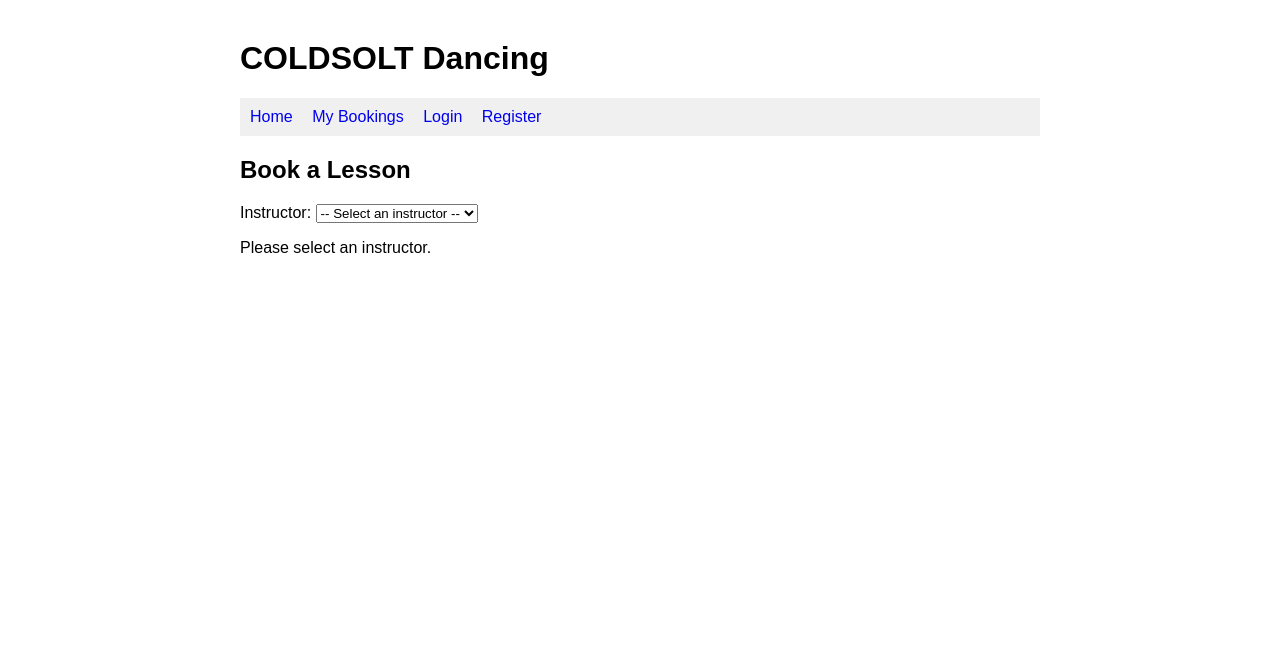
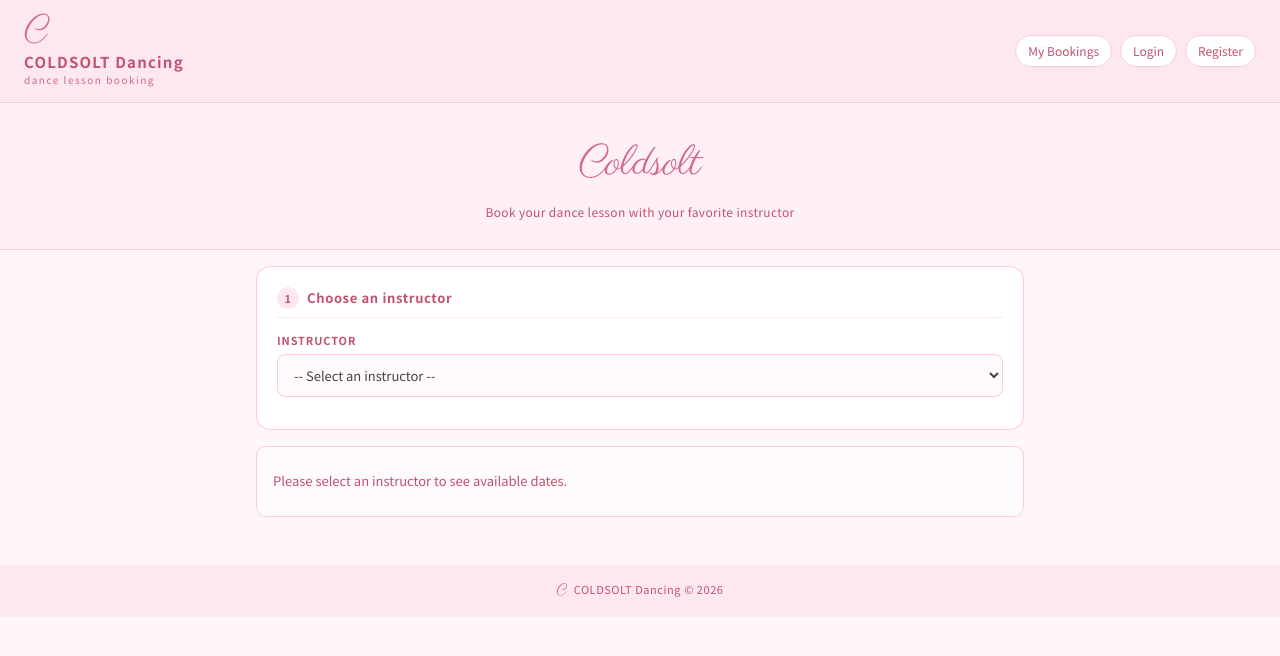
Before and after one commit to Zegn6/coldsolt-dancing, a Django app: page / in a window 1280 px wide. Shown: the top 656 px of the page. Run offline with Django 5.2, Linux system fonts and the light colour scheme; data that the repository does not hold is empty; some libraries are stand-ins or nearby versions.

Commit message:
Apply pastel pink design with Parisienne font and hero section

```diff
--- /dev/null
+++ b/booking/static/booking/css/style.css
@@ -0,0 +1,365 @@
+@import url('https://fonts.googleapis.com/css2?family=Parisienne&family=Noto+Sans+JP:wght@400;500;700&display=swap');
+
+/* ── Reset & Base ─────────────────────────────── */
+*, *::before, *::after {
+    box-sizing: border-box;
+    margin: 0;
+    padding: 0;
+}
+
+body {
+    font-family: 'Noto Sans JP', sans-serif;
+    font-size: 1rem;
+    line-height: 1.6;
+    color: #444;
+    background: #FFF6F8;
+}
+
+/* ── Header ───────────────────────────────────── */
+header {
+    background: #FDE8EF;
+    padding: 14px 24px;
+    display: flex;
+    align-items: center;
+    gap: 16px;
+    border-bottom: 1px solid #FACCDA;
+}
+
+.logo-c {
+    font-family: 'Parisienne', cursive;
+    font-size: 36px;
+    color: #D4688A;
+    line-height: 1;
+}
+
+.logo-text {
+    font-size: 15px;
+    font-weight: 700;
+    color: #C2526F;
+    letter-spacing: 0.08em;
+}
+
+.logo-sub {
+    font-size: 10px;
+    color: #D4688A;
+    letter-spacing: 0.15em;
+    display: block;
+    margin-top: -2px;
+}
+
+/* ── Navigation ───────────────────────────────── */
+nav {
+    display: flex;
+    gap: 8px;
+    margin-left: auto;
+    align-items: center;
+    flex-wrap: wrap;
+}
+
+nav a {
+    color: #C2526F;
+    font-size: 12px;
+    text-decoration: none;
+    padding: 5px 12px;
+    border-radius: 20px;
+    border: 1px solid #FACCDA;
+    background: #fff;
+    transition: background 0.2s;
+}
+
+nav a:hover,
+nav a:focus {
+    background: #FDE8EF;
+    outline: none;
+}
+
+.nav-user {
+    font-size: 12px;
+    color: #C2526F;
+    margin-left: auto;
+}
+
+/* ── Hero ─────────────────────────────────────── */
+.hero {
+    background: #FEF0F4;
+    padding: 28px 24px;
+    text-align: center;
+    border-bottom: 1px solid #FACCDA;
+}
+
+.hero-logo {
+    font-family: 'Parisienne', cursive;
+    font-size: 42px;
+    color: #D4688A;
+    margin-bottom: 4px;
+}
+
+.hero h2 {
+    color: #A03050;
+    font-size: 16px;
+    font-weight: 500;
+    margin-bottom: 4px;
+    letter-spacing: 0.05em;
+}
+
+.hero p {
+    color: #C2526F;
+    font-size: 12px;
+    letter-spacing: 0.03em;
+}
+
+/* ── Main Content ─────────────────────────────── */
+main {
+    max-width: 800px;
+    margin: 0 auto;
+    padding: 16px;
+}
+
+/* ── Cards ────────────────────────────────────── */
+.card {
+    background: #fff;
+    border-radius: 14px;
+    padding: 20px;
+    margin-bottom: 14px;
+    border: 1px solid #FACCDA;
+}
+
+.card h3 {
+    color: #C2526F;
+    font-size: 13px;
+    font-weight: 700;
+    margin-bottom: 14px;
+    padding-bottom: 8px;
+    border-bottom: 1px solid #FDE8EF;
+    letter-spacing: 0.05em;
+    display: flex;
+    align-items: center;
+    gap: 8px;
+}
+
+.step-badge {
+    width: 22px;
+    height: 22px;
+    background: #FDE8EF;
+    border-radius: 50%;
+    display: flex;
+    align-items: center;
+    justify-content: center;
+    font-size: 11px;
+    color: #C2526F;
+    font-weight: 700;
+    flex-shrink: 0;
+}
+
+/* ── Forms ────────────────────────────────────── */
+.form-group {
+    margin-bottom: 12px;
+}
+
+label {
+    display: block;
+    font-size: 11px;
+    color: #C2526F;
+    margin-bottom: 4px;
+    font-weight: 700;
+    letter-spacing: 0.08em;
+}
+
+input[type="text"],
+input[type="password"],
+select {
+    width: 100%;
+    padding: 10px 12px;
+    border: 1px solid #FACCDA;
+    border-radius: 8px;
+    font-size: 13px;
+    color: #444;
+    background: #FFFBFC;
+    outline: none;
+    font-family: 'Noto Sans JP', sans-serif;
+    transition: border-color 0.2s;
+}
+
+input[type="text"]:focus,
+input[type="password"]:focus,
+select:focus {
+    border-color: #D4688A;
+}
+
+button,
+.btn {
+    display: inline-block;
+    background: #D4688A;
+    color: #fff;
+    border: none;
+    border-radius: 24px;
+    padding: 13px 32px;
+    font-size: 14px;
+    font-weight: 700;
+    cursor: pointer;
+    width: 100%;
+    letter-spacing: 0.08em;
+    font-family: 'Noto Sans JP', sans-serif;
+    transition: background 0.2s;
+    text-decoration: none;
+    text-align: center;
+}
+
+button:hover,
+button:focus,
+.btn:hover,
+.btn:focus {
+    background: #C2526F;
+    outline: none;
+}
+
+.hint {
+    font-size: 11px;
+    color: #D4688A;
+    margin-top: 3px;
+}
+
+/* ── Messages ─────────────────────────────────── */
+.message-error {
+    background: #FDE8EF;
+    border-left: 3px solid #D4688A;
+    color: #A03050;
+    padding: 10px 14px;
+    border-radius: 8px;
+    margin-bottom: 14px;
+    font-size: 13px;
+}
+
+.message-success {
+    background: #F0FBF4;
+    border-left: 3px solid #66BB6A;
+    color: #2E7D32;
+    padding: 10px 14px;
+    border-radius: 8px;
+    margin-bottom: 14px;
+    font-size: 13px;
+}
+
+/* ── Calendar / Booking ───────────────────────── */
+#calendar {
+    margin-top: 1rem;
+    padding: 16px;
+    background: #FFFBFC;
+    border: 1px solid #FACCDA;
+    border-radius: 10px;
+    min-height: 60px;
+}
+
+/* ── Slot Buttons ─────────────────────────────── */
+.slot-grid {
+    display: grid;
+    grid-template-columns: 1fr 1fr 1fr;
+    gap: 8px;
+    margin-top: 6px;
+}
+
+.slot-btn {
+    border: 1px solid #FACCDA;
+    border-radius: 8px;
+    padding: 9px 4px;
+    text-align: center;
+    cursor: pointer;
+    font-size: 11px;
+    color: #C2526F;
+    font-weight: 700;
+    background: #FFFBFC;
+}
+
+/* ── Booking List ─────────────────────────────── */
+.booking-list {
+    list-style: none;
+    margin-top: 1rem;
+}
+
+.booking-list li {
+    padding: 12px 14px;
+    background: #FFFBFC;
+    border: 1px solid #FACCDA;
+    border-radius: 8px;
+    margin-bottom: 8px;
+    font-size: 13px;
+    color: #444;
+}
+
+/* ── Links ────────────────────────────────────── */
+a {
+    color: #D4688A;
+}
+
+a:hover,
+a:focus {
+    color: #A03050;
+}
+
+.link-secondary {
+    font-size: 12px;
+    margin-top: 12px;
+    display: block;
+    text-align: center;
+}
+
+/* ── Badge ────────────────────────────────────── */
+.avail-badge {
+    display: inline-block;
+    background: #FDE8EF;
+    color: #C2526F;
+    font-size: 10px;
+    font-weight: 700;
+    padding: 2px 8px;
+    border-radius: 20px;
+    margin-left: 4px;
+}
+
+/* ── Footer ───────────────────────────────────── */
+footer {
+    background: #FDE8EF;
+    color: #C2526F;
+    text-align: center;
+    padding: 14px;
+    font-size: 11px;
+    margin-top: 2rem;
+    letter-spacing: 0.05em;
+}
+
+footer .footer-c {
+    font-family: 'Parisienne', cursive;
+    font-size: 15px;
+    vertical-align: middle;
+    margin-right: 4px;
+}
+
+/* ── Responsive ───────────────────────────────── */
+@media (max-width: 600px) {
+    header {
+        padding: 10px 14px;
+        flex-wrap: wrap;
+        gap: 8px;
+    }
+
+    .logo-c {
+        font-size: 28px;
+    }
+
+    nav {
+        margin-left: 0;
+        width: 100%;
+        justify-content: flex-start;
+    }
+
+    .hero-logo {
+        font-size: 32px;
+    }
+
+    main {
+        padding: 10px;
+    }
+
+    .slot-grid {
+        grid-template-columns: 1fr 1fr 1fr;
+    }
+}
--- a/booking/templates/booking/base.html
+++ b/booking/templates/booking/base.html
@@ -1,8 +1,12 @@
+{% load static %}
 <!DOCTYPE html>
-<html>
+<html lang="en">
 <head>
+    <meta charset="UTF-8">
+    <meta name="viewport" content="width=device-width, initial-scale=1.0">
     <title>{% block title %}COLDSOLT Dancing{% endblock %}</title>
-    <script src="https://unpkg.com/htmx.org@1.9.10"></script>
+    <link rel="stylesheet" href="{% static 'booking/css/style.css' %}">
+    <script src="https://unpkg.com/htmx.org@1.9.10" defer></script>
     <script>
         document.addEventListener('DOMContentLoaded', function() {
             document.body.addEventListener('htmx:configRequest', function(event) {
@@ -10,29 +14,39 @@
             });
         });
     </script>
-    <style>
-        body { font-family: sans-serif; max-width: 800px; margin: 40px auto; padding: 0 20px; }
-        nav { margin-bottom: 20px; padding: 10px; background: #f0f0f0; }
-        nav a { margin-right: 15px; text-decoration: none; }
-        .error { color: red; }
-        .success { color: green; }
-    </style>
 </head>
 <body>
-    <h1>COLDSOLT Dancing</h1>
-    <nav>
-        <a href="/">Home</a>
+    <header>
+        <div class="hp-logo">
+            <div class="logo-c">C</div>
+            <div>
+                <div class="logo-text">COLDSOLT Dancing</div>
+                <span class="logo-sub">dance lesson booking</span>
+            </div>
+        </div>
+        <nav aria-label="Main navigation">
             <a href="/my-bookings/">My Bookings</a>
             {% if request.session.user_name %}
+                <span class="nav-user">
                     Welcome, {{ request.session.user_name }}!
                     <a href="/logout/">Logout</a>
+                </span>
             {% else %}
                 <a href="/login/">Login</a>
                 <a href="/register/">Register</a>
             {% endif %}
         </nav>
+    </header>
 
+    {% block hero %}{% endblock %}
+
+    <main>
         {% block content %}
         {% endblock %}
+    </main>
+
+    <footer>
+        <span class="footer-c">C</span> COLDSOLT Dancing &copy; 2026
+    </footer>
 </body>
 </html>
--- a/booking/templates/booking/index.html
+++ b/booking/templates/booking/index.html
@@ -2,11 +2,25 @@
 
 {% block title %}Home - COLDSOLT Dancing{% endblock %}
 
+{% block hero %}
+<div class="hero">
+    <div class="hero-logo">Coldsolt</div>
+
+    <p>Book your dance lesson with your favorite instructor</p>
+</div>
+{% endblock %}
+
 {% block content %}
-<h2>Book a Lesson</h2>
-
-<label>Instructor:</label>
-<select name="instructor"
+<div class="card">
+    <h3>
+        <span class="step-badge">1</span>
+        Choose an instructor
+    </h3>
+    <div class="form-group">
+        <label for="instructor-select">INSTRUCTOR</label>
+        <select id="instructor-select"
+                name="instructor"
+                aria-label="Select an instructor"
                 hx-get="/calendar/"
                 hx-target="#calendar"
                 hx-trigger="change">
@@ -15,8 +29,12 @@
                 <option value="{{ instructor.id }}">{{ instructor.name }}</option>
             {% endfor %}
         </select>
+    </div>
+</div>
 
-<div id="calendar">
-    <p>Please select an instructor.</p>
+<div id="calendar" aria-live="polite">
+    <p style="color:#C2526F; font-size:13px; padding:8px 0;">
+        Please select an instructor to see available dates.
+    </p>
 </div>
 {% endblock %}
--- a/booking/views.py
+++ b/booking/views.py
@@ -69,12 +69,12 @@ def reserve(request):
 
     if not name:
         return HttpResponse(
-            '<p style="color:red;">Please enter your name.</p>'
+            '<p class="message-error">Please enter your name.</p>'
         )
 
     if slot_str not in ('1', '2', '3'):
         return HttpResponse(
-            '<p style="color:red;">Invalid time slot selected.</p>'
+            '<p class="message-error">Invalid time slot selected.</p>'
         )
     slot = int(slot_str)
 
@@ -82,25 +82,25 @@ def reserve(request):
         instructor = Instructor.objects.get(id=instructor_id)
     except Instructor.DoesNotExist:
         return HttpResponse(
-            '<p style="color:red;">Instructor not found.</p>', status=404
+            '<p class="message-error">Instructor not found.</p>', status=404
         )
 
     try:
         date = datetime.date.fromisoformat(date_str)
     except ValueError:
         return HttpResponse(
-            '<p style="color:red;">Invalid date format.</p>'
+            '<p class="message-error">Invalid date format.</p>'
         )
 
     today = datetime.date.today()
     if date <= today or date > today + datetime.timedelta(days=14):
         return HttpResponse(
-            '<p style="color:red;">Date must be within the next 14 days.</p>'
+            '<p class="message-error">Date must be within the next 14 days.</p>'
         )
 
     if date.weekday() >= 5:
         return HttpResponse(
-            '<p style="color:red;">Weekends are not available.</p>'
+            '<p class="message-error">Weekends are not available.</p>'
         )
 
     already_booked = Reservation.objects.filter(
@@ -109,7 +109,7 @@ def reserve(request):
 
     if already_booked:
         return HttpResponse(
-            '<p style="color:red;">Sorry, that slot was just taken. '
+            '<p class="message-error">Sorry, that slot was just taken. '
             'Please choose another.</p>'
         )
 
@@ -123,7 +123,7 @@ def reserve(request):
 
     slot_names = {1: 'Morning', 2: 'Afternoon', 3: 'Evening'}
     return HttpResponse(
-        f'<p style="color:green;">Booked! {instructor.name} on {date}, '
+        f'<p class="message-success">Booked! {instructor.name} on {date}, '
         f'{slot_names[slot]} slot. See you there, {name}!</p>'
     )
 
```
Also changed, not shown: booking/templates/booking/calendar.html (+49 -19 lines), booking/templates/booking/login.html (+22 -5 lines), booking/templates/booking/my_bookings.html (+16 -7 lines), booking/templates/booking/register.html (+25 -6 lines). Lines whose indentation alone changed are shown as unchanged.
